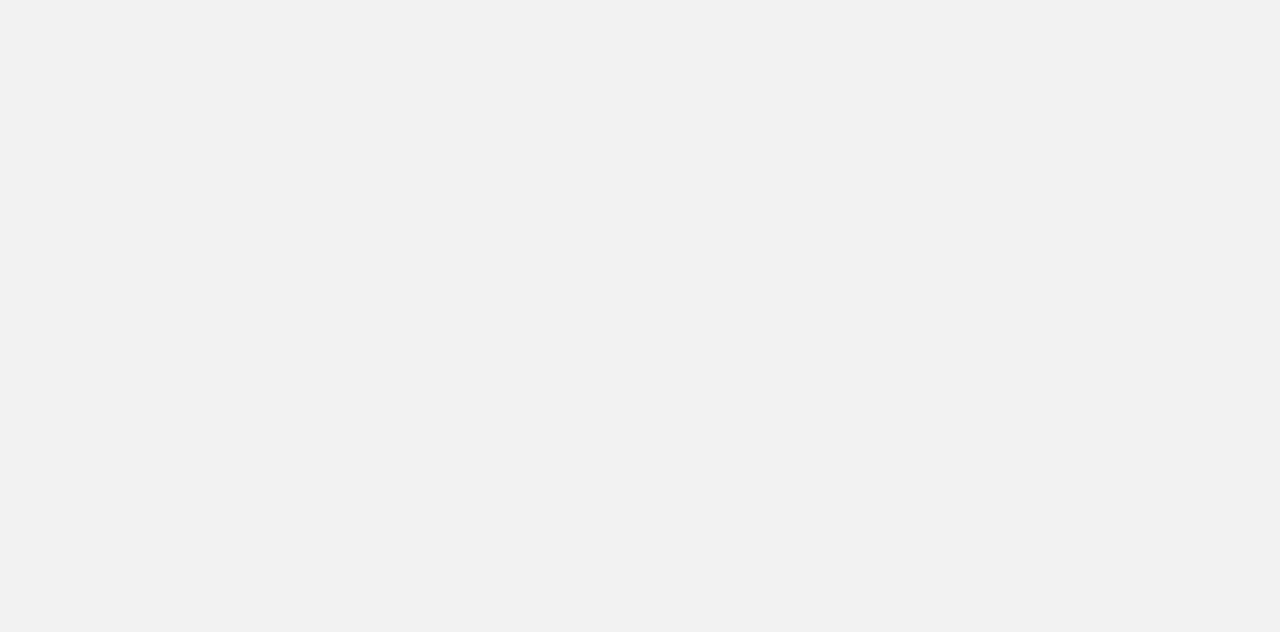
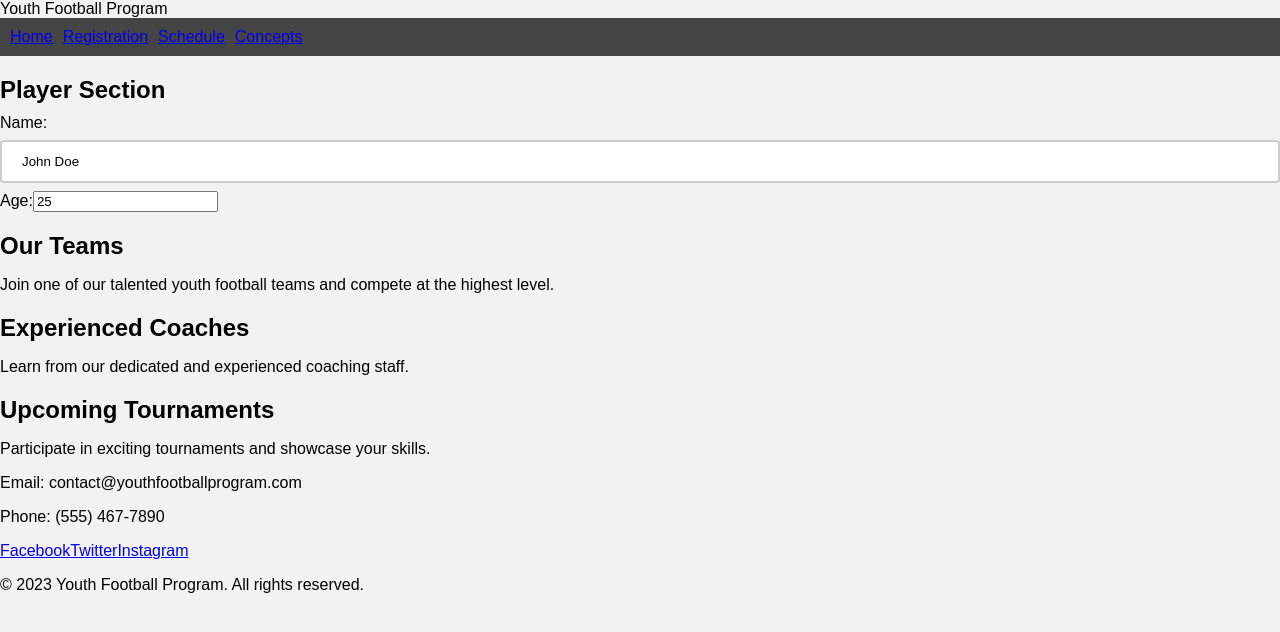
Before and after one commit to khifo/SpecializationsCapstone, a React (Create React App) app: page / in a window 1280 px wide. Before the commit this address had no page. Shown: the top 632 px of the page. Built offline with nearby package versions, Linux system fonts and the light colour scheme.

Commit message:
adding routes with correct syntax

```diff
--- a/public/index.html
+++ b/public/index.html
@@ -2,18 +2,15 @@
 <html lang="en">
   <head>
     <meta charset="utf-8" />
-    <link rel="icon" href="%PUBLIC_URL%/favicon.ico" />
     <meta name="viewport" content="width=device-width, initial-scale=1" />
     <meta name="theme-color" content="#000000" />
     <meta
       name="description"
       content="Web site created using create-react-app"
     />
-    <link rel="manifest" href="%PUBLIC_URL%/manifest.json" />
     <title>Youth Football</title>
   </head>
   <body>
-    <noscript>You need to enable JavaScript to run this app.</noscript>
     <div id="root"></div>
   </body>
 </html>
--- a/src/App.js
+++ b/src/App.js
@@ -9,16 +9,16 @@ import Navbar from './components/Navbar';
 
 function App() {
   return (
-    <Router>
-      <Routes>
-        <Route path="/Home" component={Home} />
-        <Route path="/Schedule" component={Schedule} />
-        <Route path="/Concepts" component={Concepts} />
-        <Route path="/Registration" component={Registration} />
-        <Route path="/Navbar" component={Navbar} />
-        </Routes>
-    </Router>
-  );
-};
+    //<Router>
+       <Routes>
+      <Route path="/" element={<Home/>} />
+      <Route path="/Schedule" element={<Schedule/>} />
+      <Route path="/Concepts" element={<Concepts/>} />
+      <Route path="/Registration" element={<Registration/>} />
+      <Route path="/Navbar" element={<Navbar/>} />
+      </Routes>
+    // {/* </Router> */}
+
+)};
 
 export default App;
--- a/src/components/HeroSection.js
+++ b/src/components/HeroSection.js
@@ -11,7 +11,7 @@ const HeroSection = ({ name, age, setAge, setName }) => {
 
   return (
     <section>
-      <h2>Hero Section</h2>
+      <h2>Player Section</h2>
       <div>
         <label htmlFor="name">Name:</label>
         <input type="text" id="name" value={name} onChange={handleNameChange} />
--- a/src/index.js
+++ b/src/index.js
@@ -1,7 +1,12 @@
 import React from 'react';
 import ReactDOM from 'react-dom';
-import App from './App';
+import App from './App.js';
 
-ReactDOM.render(<App />,
+import { BrowserRouter } from 'react-router-dom';
+
+ReactDOM.render(
+<BrowserRouter>
+<App/>
+</BrowserRouter>,
   document.getElementById('root')
 );
```
Also changed, not shown: public/manifest.json (deleted), 1 other file (tests, documents, lock files or other folders).
